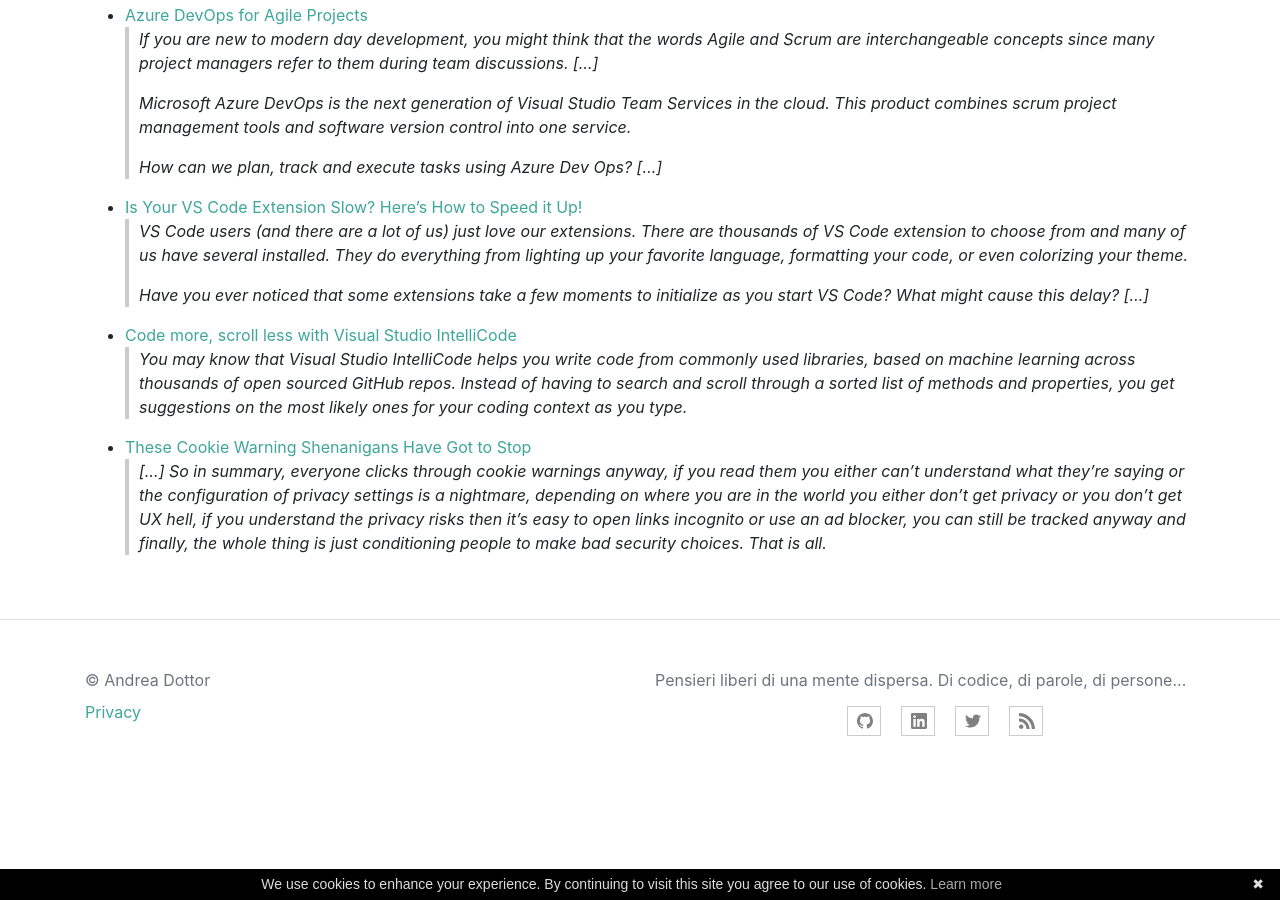
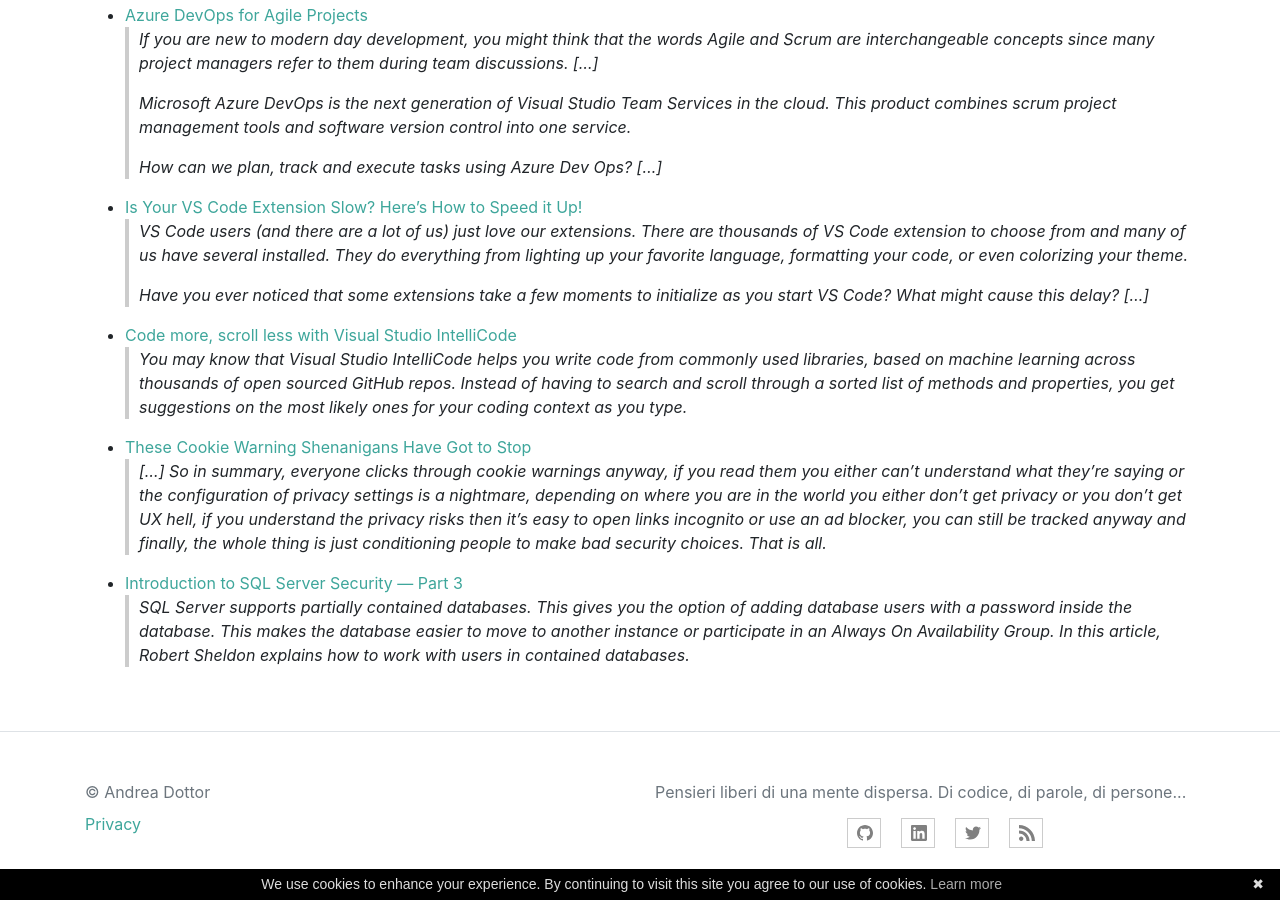
Before and after one commit to andreadottor/abc.dottor.net, a Jekyll site: the page built from _posts/2019-03-15-link-della-settimana-11.md, in a window 1280 px wide and 900 px high, scrolled down 2436 px. Built offline with Jekyll 4.4.1, drawn with Linux system fonts in a browser that asks for light colours; comment, search, counter and statistics services are not loaded.

Commit message:
edit post

```diff
--- a/_posts/2019-03-15-link-della-settimana-11.md
+++ b/_posts/2019-03-15-link-della-settimana-11.md
@@ -98,3 +98,6 @@ L'idea sarebbe anche di aggiungere un mio personale commento ad ogni singolo art
 
 * [These Cookie Warning Shenanigans Have Got to Stop](https://www.troyhunt.com/these-cookie-warning-shenanigans-have-got-to-stop/)
     >[...] So in summary, everyone clicks through cookie warnings anyway, if you read them you either can't understand what they're saying or the configuration of privacy settings is a nightmare, depending on where you are in the world you either don't get privacy or you don't get UX hell, if you understand the privacy risks then it's easy to open links incognito or use an ad blocker, you can still be tracked anyway and finally, the whole thing is just conditioning people to make bad security choices. That is all.
+
+* [Introduction to SQL Server Security — Part 3](https://www.red-gate.com/simple-talk/sysadmin/data-protection-and-privacy/introduction-to-sql-server-security-part-3)
+    >SQL Server supports partially contained databases. This gives you the option of adding database users with a password inside the database. This makes the database easier to move to another instance or participate in an Always On Availability Group. In this article, Robert Sheldon explains how to work with users in contained databases.
```
